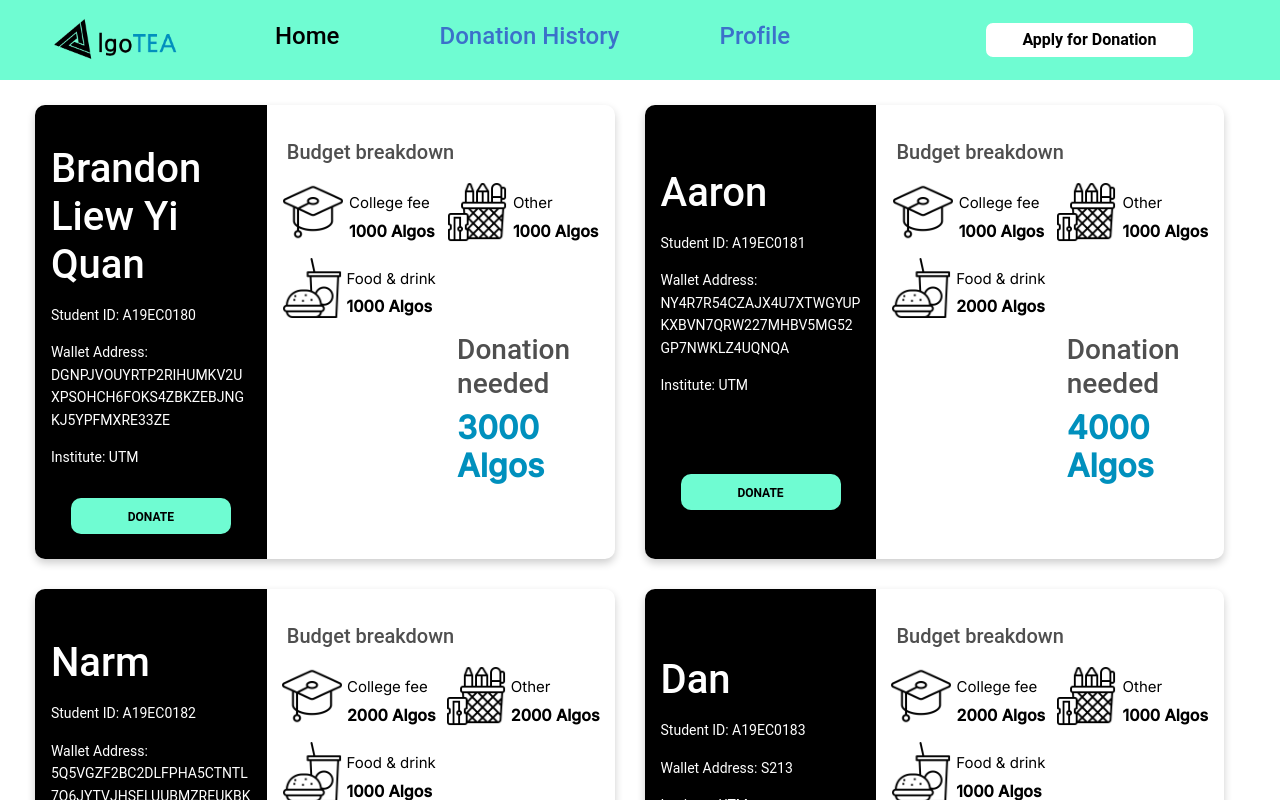
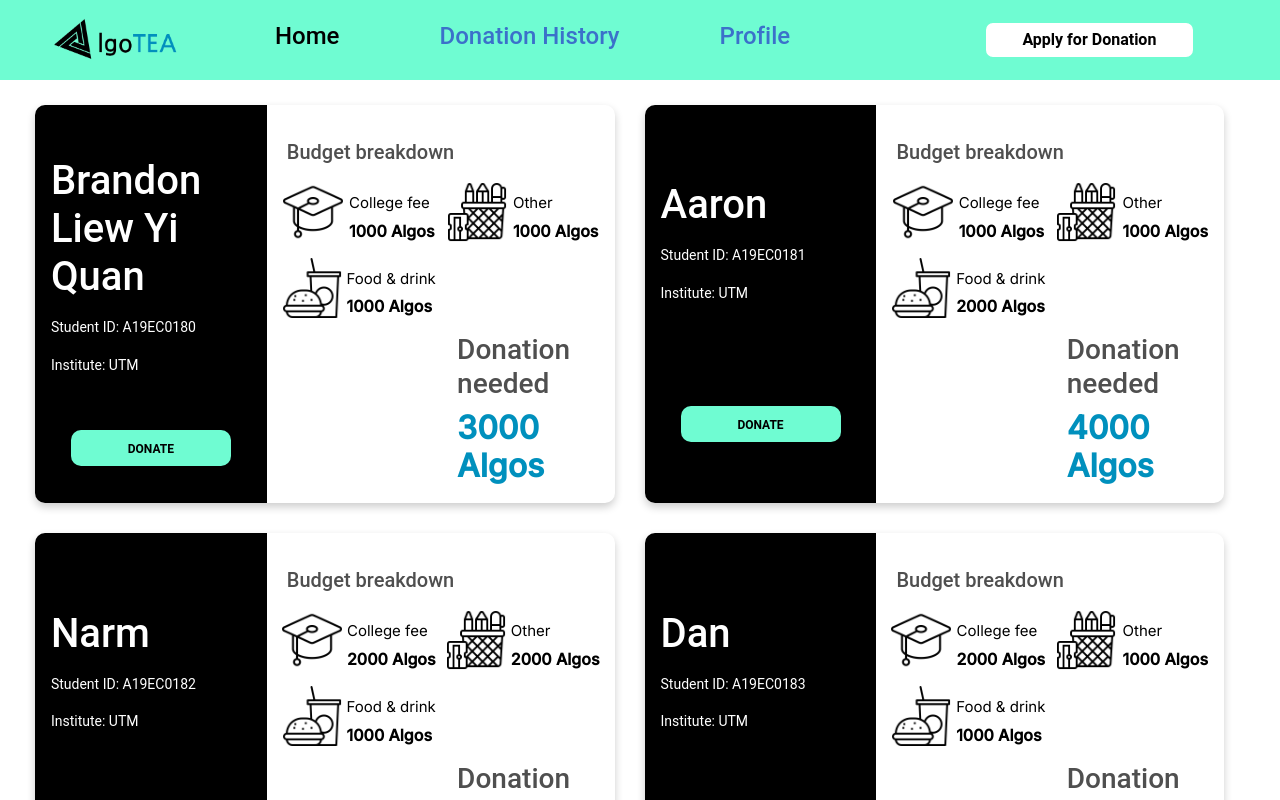
Before and after one commit to brandonLYQ00/AlgoTEA, a React (Create React App) app in the folder app/: page /profile/home in a window 1280 px wide. Shown: the top 800 px of the page. Built offline with nearby package versions, Linux system fonts and the light colour scheme; what @perawallet/connect, algosdk would draw is missing.

Commit message:
Remove student wallet address

```diff
--- a/app/src/components/HomeCard.jsx
+++ b/app/src/components/HomeCard.jsx
@@ -17,9 +17,6 @@ function HomeCard(props) {
             <h1>{student.name}</h1>
             <p>
               Student ID: {student.student_id}
-            </p>
-            <p className={classes.walletAddress}>
-              Wallet Address: {student.address_pera}
             </p>
             <p>
               Institute: {student.institution}
```
